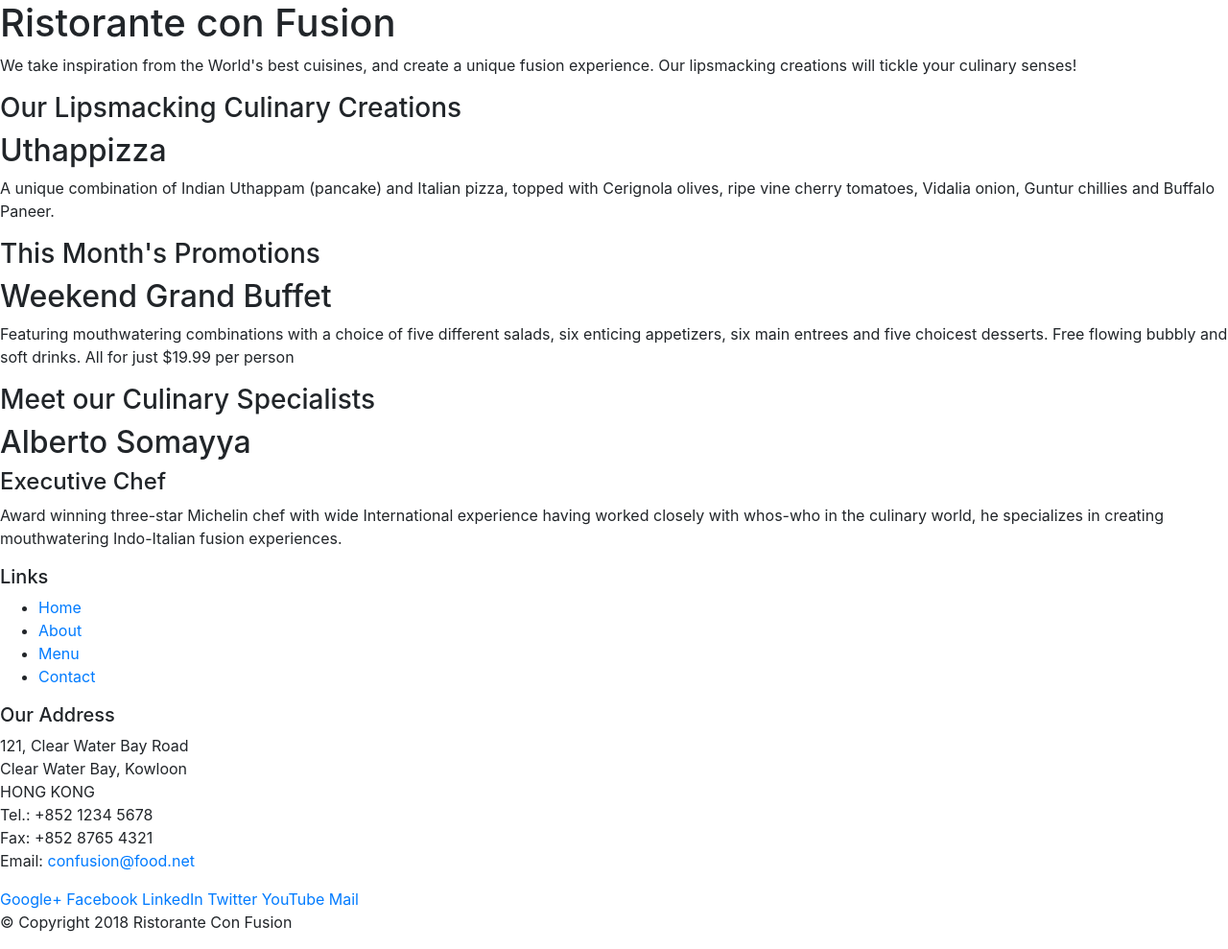
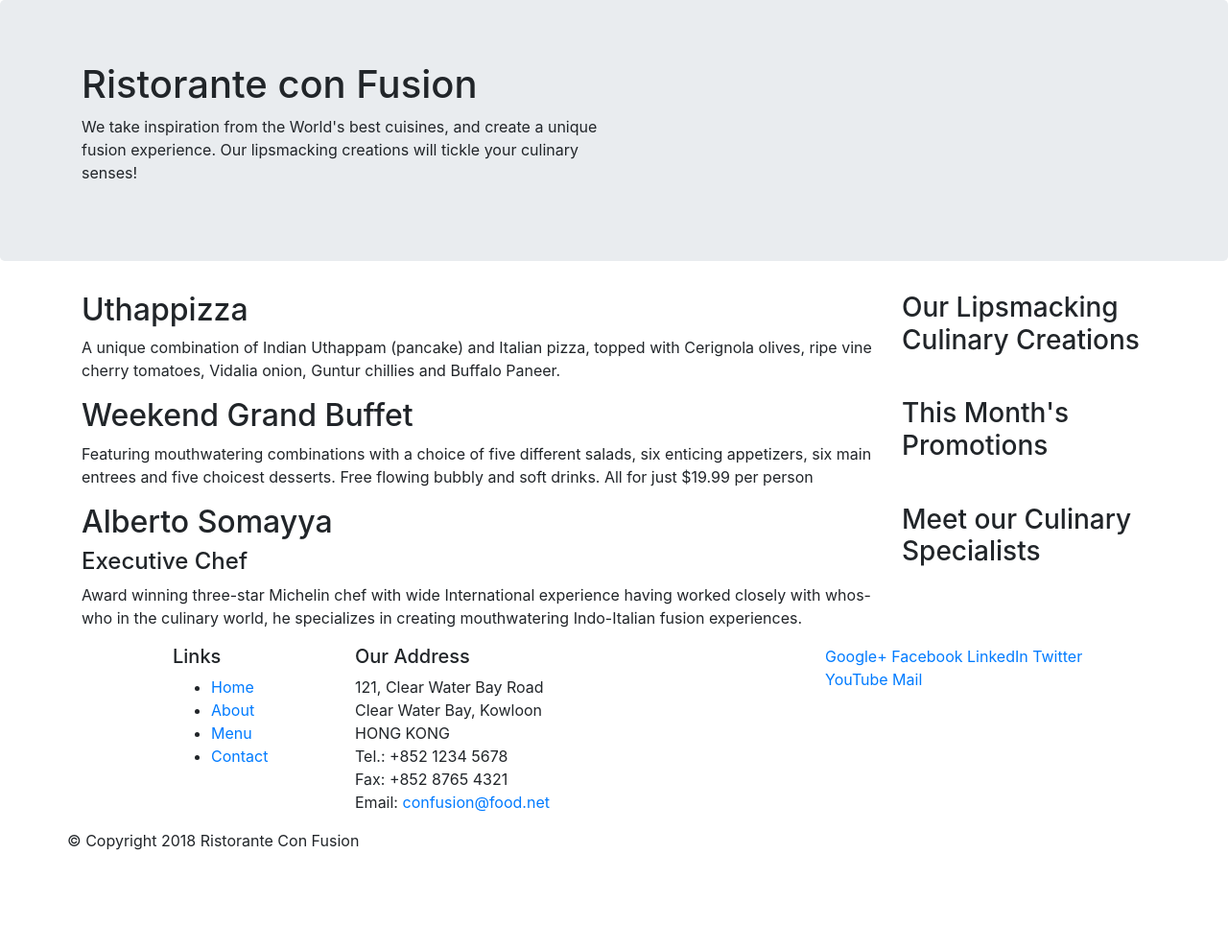
Before and after one commit to KANATA1/conFusion, a website: page index.html in a window 1280 px wide. Shown: the whole page at 96% size. After the commit the page ends 904 px from the top, so only its background shows below. Drawn offline with nearby package versions, Linux system fonts and the light colour scheme.

Commit message:
Bootstrap Grid Part 1

```diff
--- a/index.html
+++ b/index.html
@@ -1,6 +1,5 @@
 <!DOCTYPE html>
 <html lang="en">
-
 <head>
     <title>Ristorante Con Fusion</title>
     <!-- Required meta tags always come first -->
@@ -13,46 +12,46 @@
 
 <body>
 
-    <header>
-        <div>
-            <div>
-                <div>
+    <header class="jumbotron">
+        <div class="container">
+            <div class="row">
+                <div class="col-12 col-sm-6">
                     <h1>Ristorante con Fusion</h1>
                     <p>We take inspiration from the World's best cuisines, and create a unique fusion experience. Our lipsmacking creations will tickle your culinary senses!</p>
                 </div>
-                <div>
+                <div class="col-12 col-sm">
                 </div>
             </div>
         </div>
     </header>
 
-    <div>
-        <div>
-            <div>
+    <div class="container">
+        <div class="row">
+            <div class="col-12 col-sm-4 order-sm-last col-md-3">
                 <h3>Our Lipsmacking Culinary Creations</h3>
             </div>
-            <div>
+            <div class="col col-sm order-sm-first col-md">
                 <h2>Uthappizza</h2>
                 <p>A unique combination of Indian Uthappam (pancake) and Italian pizza, topped with Cerignola olives, ripe vine cherry tomatoes, Vidalia onion, Guntur chillies and Buffalo Paneer.</p>
             </div>
         </div>
 
 
-        <div>
-            <div>
+        <div class="row">
+            <div class="col-12 col-sm-4 order-sm-last col-md-3">
                 <h3>This Month's Promotions</h3>
             </div>
-            <div>
+            <div class="col col-sm order-sm-first col-md">
                 <h2>Weekend Grand Buffet</h2>
                 <p>Featuring mouthwatering combinations with a choice of five different salads, six enticing appetizers, six main entrees and five choicest desserts. Free flowing bubbly and soft drinks. All for just $19.99 per person </p>
             </div>
         </div>
 
-        <div>
-            <div>
+        <div class="row">
+            <div class="col-12 col-sm-4 order-sm-last col-md-3">
                 <h3>Meet our Culinary Specialists</h3>
             </div>
-            <div>
+            <div class="col col-sm order-sm-first col-md">
                 <h2>Alberto Somayya</h2>
                 <h4>Executive Chef</h4>
                 <p>Award winning three-star Michelin chef with wide International experience having worked closely with whos-who in the culinary world, he specializes in creating mouthwatering Indo-Italian fusion experiences. </p>
@@ -61,9 +60,9 @@
     </div>
 
     <footer>
-        <div>
-            <div>
-                <div>
+        <div class="container">
+            <div class="row">
+                <div class="col-4  offset-1 col-sm-2">
                     <h5>Links</h5>
                     <ul>
                         <li><a href="#">Home</a></li>
@@ -72,7 +71,7 @@
                         <li><a href="#">Contact</a></li>
                     </ul>
                 </div>
-                <div>
+                <div class="col-7 col-sm-5">
                     <h5>Our Address</h5>
                     <address>
 		              121, Clear Water Bay Road<br>
@@ -83,8 +82,8 @@
 		              Email: <a href="mailto:confusion@food.net">confusion@food.net</a>
 		           </address>
                 </div>
-                <div>
-                    <div>
+                <div class="col-12 col-sm-4">
+                    <div class="col-auto">
                         <a href="http://google.com/+">Google+</a>
                         <a href="http://www.facebook.com/profile.php?id=">Facebook</a>
                         <a href="http://www.linkedin.com/in/">LinkedIn</a>
@@ -94,7 +93,7 @@
                     </div>
                 </div>
            </div>
-           <div>
+           <div class="row">
                 <div>
                     <p>© Copyright 2018 Ristorante Con Fusion</p>
                 </div>
```
